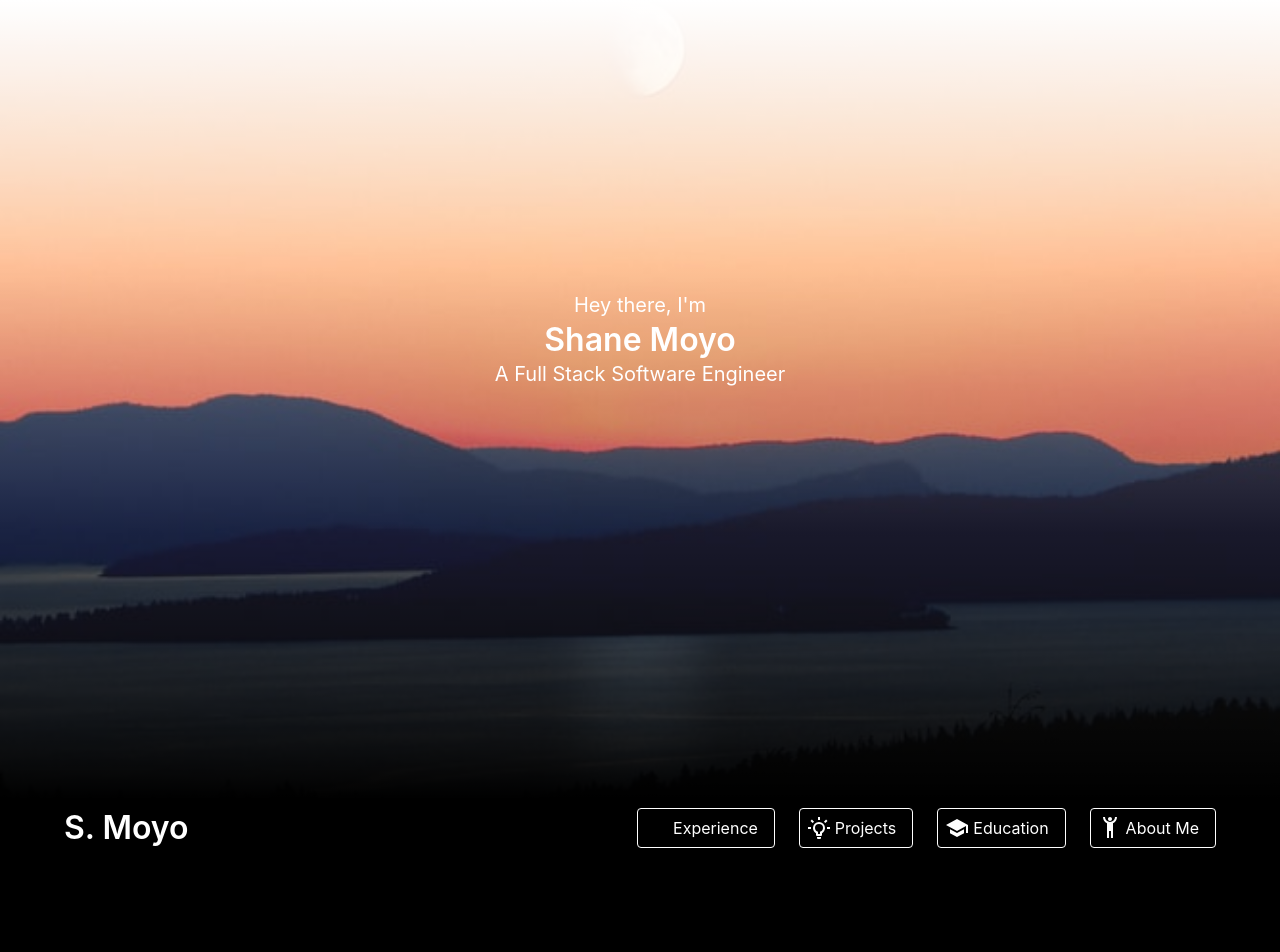
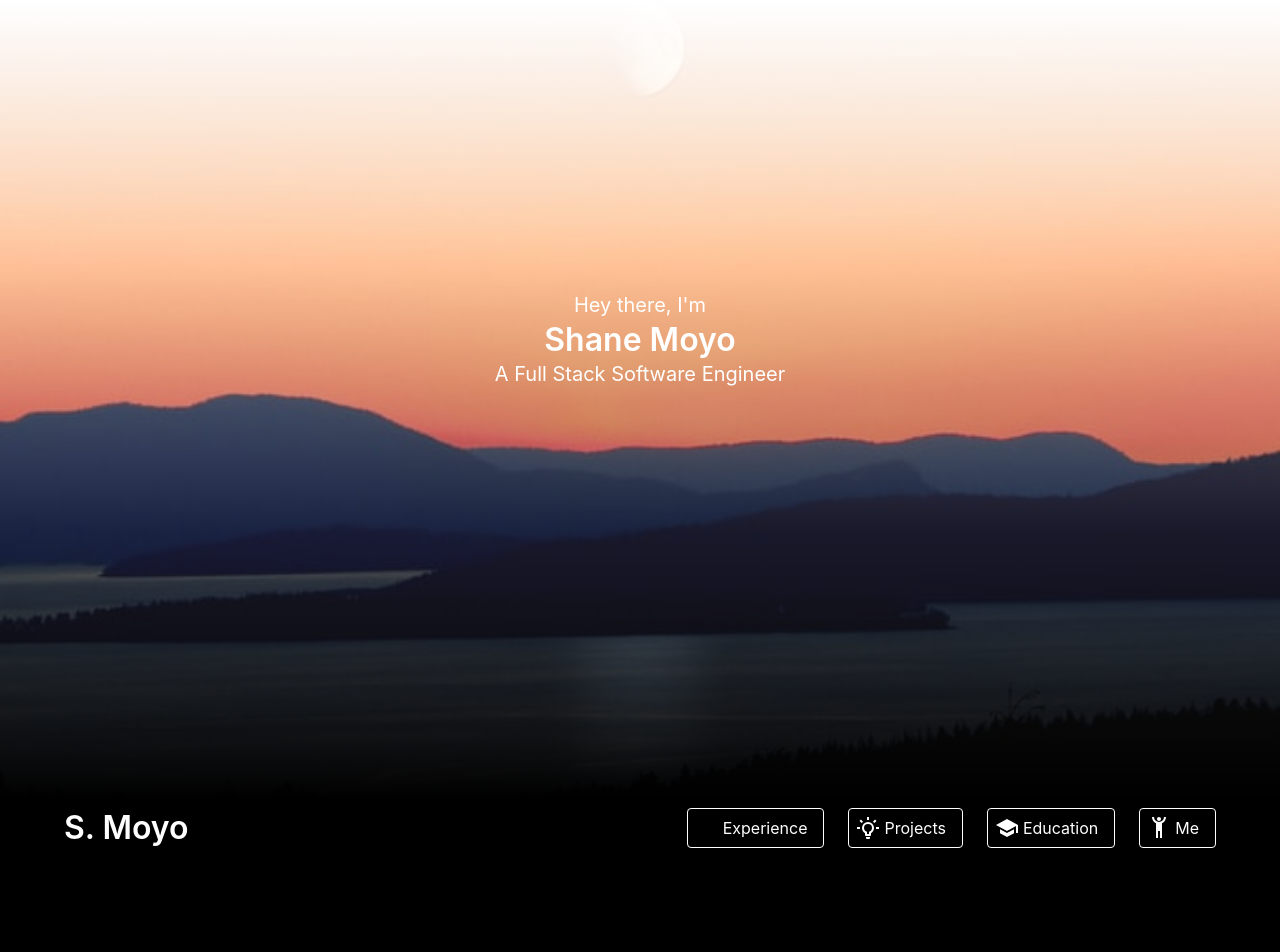
Before and after one commit to ShaneMoyo/portfolio-, a React (Create React App) app: page / in a window 1280 px wide. Shown: the top 952 px of the page. Built offline with nearby package versions, Linux system fonts and the light colour scheme; a small style sheet from the web is missing.

Commit message:
Update about me title.

```diff
--- a/src/locales/translations.js
+++ b/src/locales/translations.js
@@ -43,7 +43,7 @@ export const experience = {
     },
   }
 export const about = {
-    "title": "About Me",
+    "title": "Me",
     "body": `I'm a software engineer based in Portland,
     OR specializing in building (and occasionally designing)
     exceptional, high-quality websites and applications.`,
```
